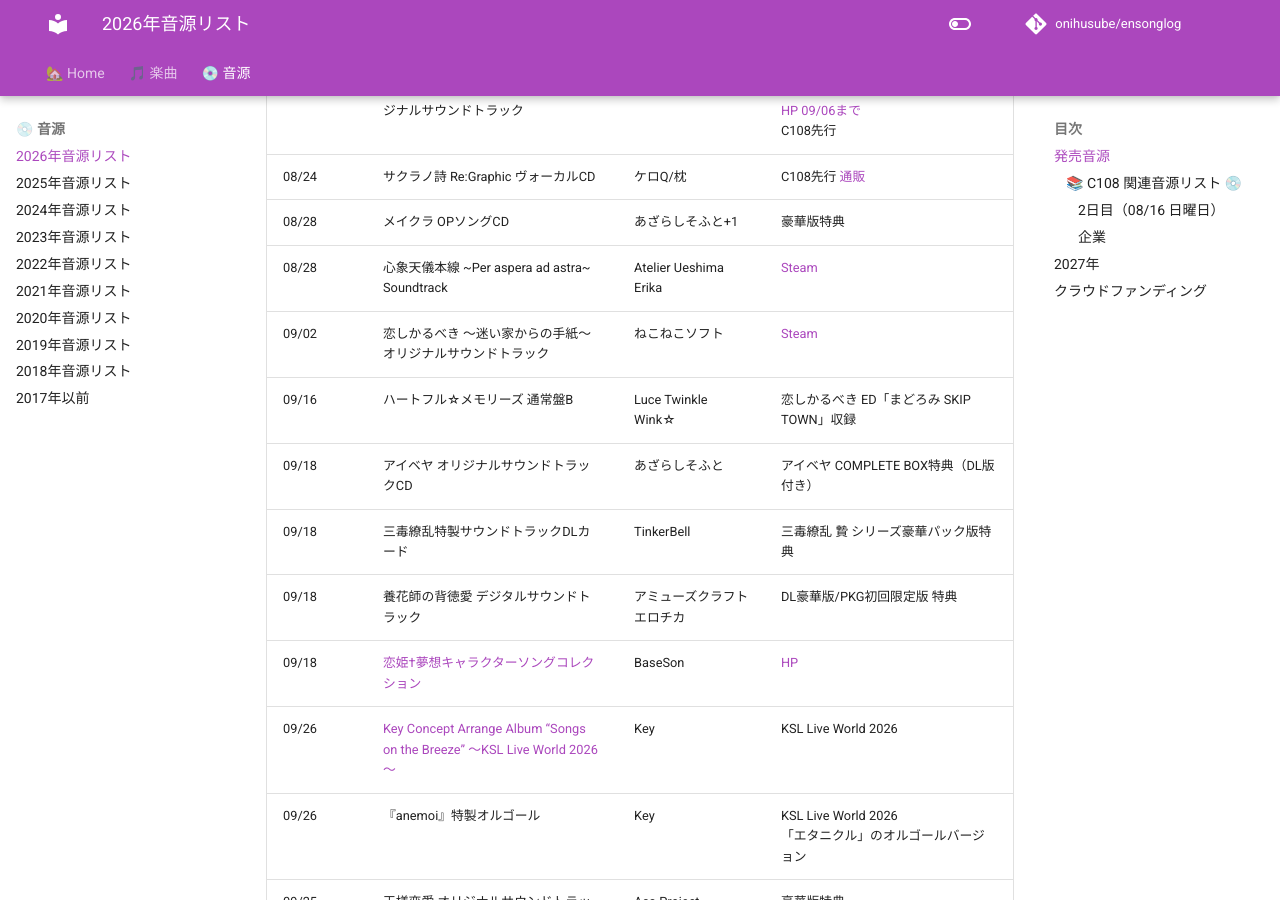
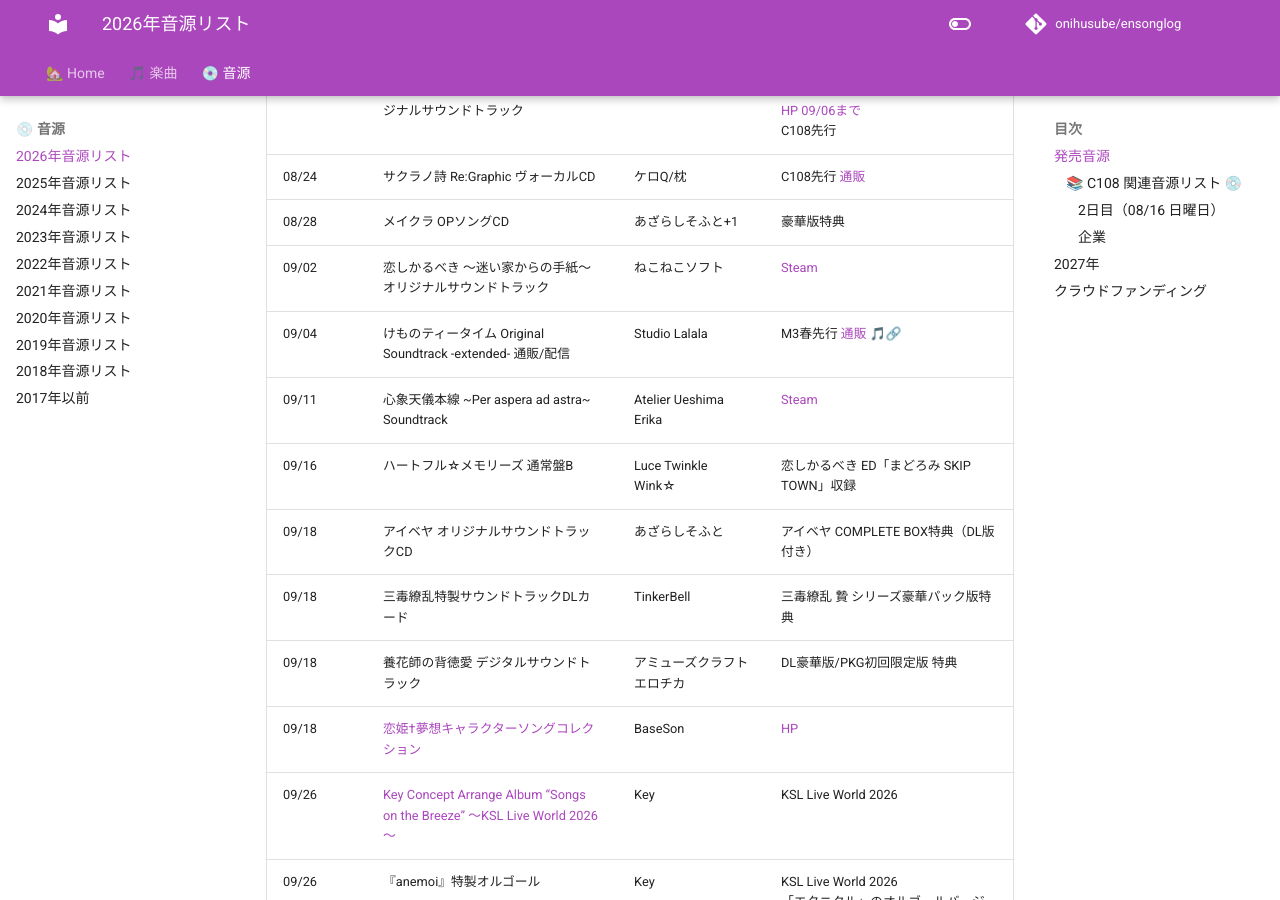
Before and after one commit to onihusube/ensonglog, an MkDocs documentation site: the page built from docs/2026/音源.md, in a window 1280 px wide and 900 px high, scrolled down 12419 px. Built offline with MkDocs 1.6.1 and Material for MkDocs 9.7.7, drawn with Linux system fonts in a browser that asks for light colours; comment, search, counter and statistics services are not loaded.

Commit message:
追記と修正

```diff
--- a/docs/2026/音源.md
+++ b/docs/2026/音源.md
@@ -180,8 +180,9 @@
 | 08/21 | モノクロームメビウス 刻ノ代贖 オリジナルサウンドトラック | アクアプラス | アクアプラス グッズフェア2026夏 [HP 09/06まで](https://store.aquaplus.jp/SHOP/4996802260802.html) </br> C108先行 |
 | 08/24 | サクラノ詩 Re:Graphic ヴォーカルCD | ケロQ/枕 | C108先行 [通販](https://keromakura.shop/?pid=192990676) |
 | 08/28 | メイクラ OPソングCD | あざらしそふと+1 | 豪華版特典 |
-| 08/28 | 心象天儀本線 ~Per aspera ad astra~ Soundtrack | Atelier Ueshima Erika | [Steam](https://store.steampowered.com/app/5039620/_Per_aspera_ad_astra_Soundtrack/) |
 | 09/02 | 恋しかるべき ～迷い家からの手紙～ オリジナルサウンドトラック | ねこねこソフト | [Steam](https://store.steampowered.com/app/5063230/_/) |
+| 09/04 | けものティータイム Original Soundtrack -extended- 通販/配信 | Studio Lalala | M3春先行 [通販](https://snailmerch.com/ja-jp/products/kemono-teatime-original-soundtrack-extended) [🎵🔗](https://linkco.re/3F4UT8bC) |
+| 09/11 | 心象天儀本線 ~Per aspera ad astra~ Soundtrack | Atelier Ueshima Erika | [Steam](https://store.steampowered.com/app/5039620/_Per_aspera_ad_astra_Soundtrack/) |
 | 09/16 | ハートフル☆メモリーズ 通常盤B | Luce Twinkle Wink☆ | 恋しかるべき ED「まどろみ SKIP TOWN」収録 |
 | 09/18 | アイベヤ オリジナルサウンドトラックCD | あざらしそふと | アイベヤ COMPLETE BOX特典（DL版付き） |
 | 09/18 | 三毒繚乱特製サウンドトラックDLカード | TinkerBell | 三毒繚乱 贄 シリーズ豪華パック版特典 |
```
Also changed, not shown: docs/2026/楽曲.md (+1 -1 lines).
